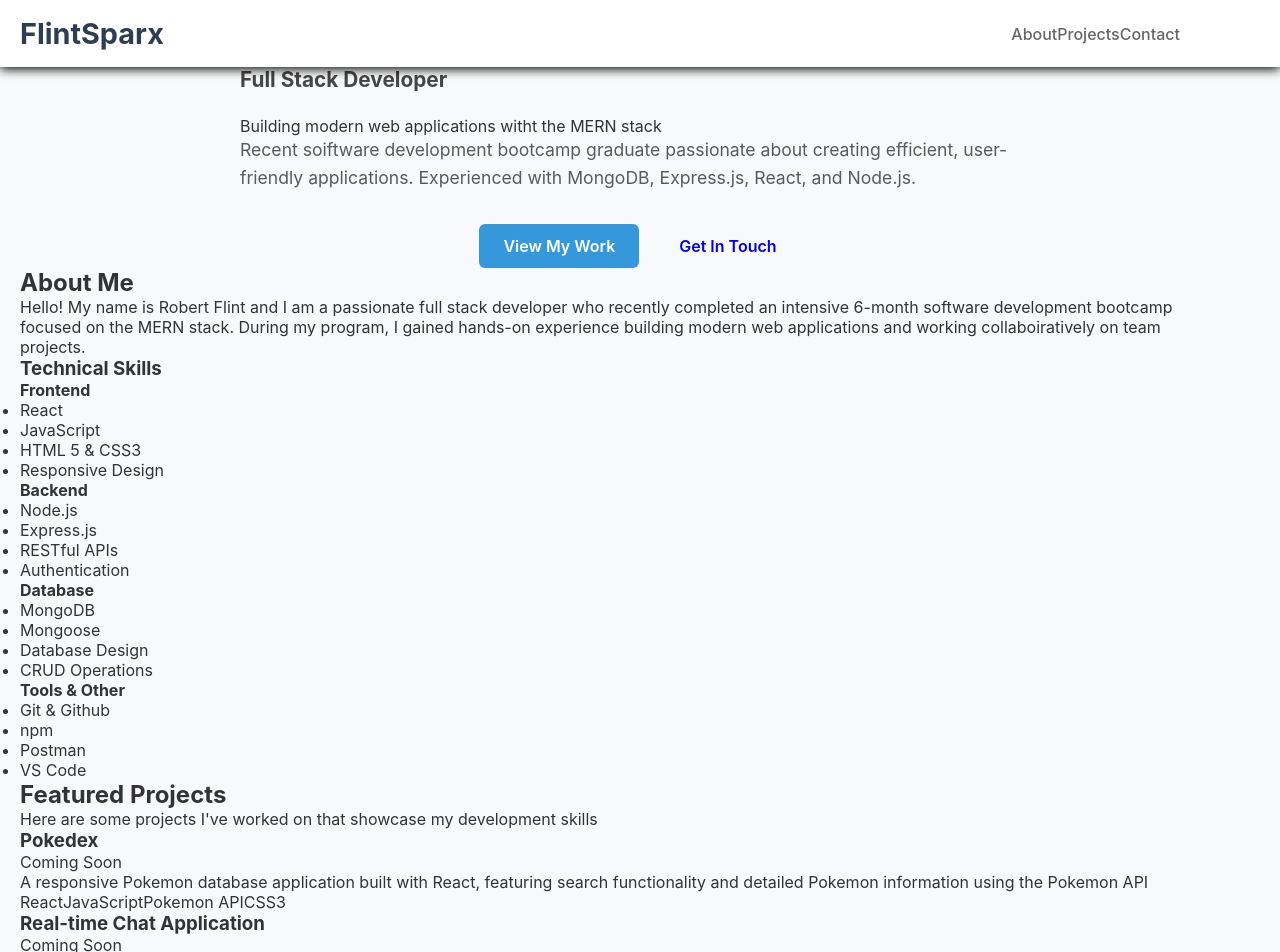
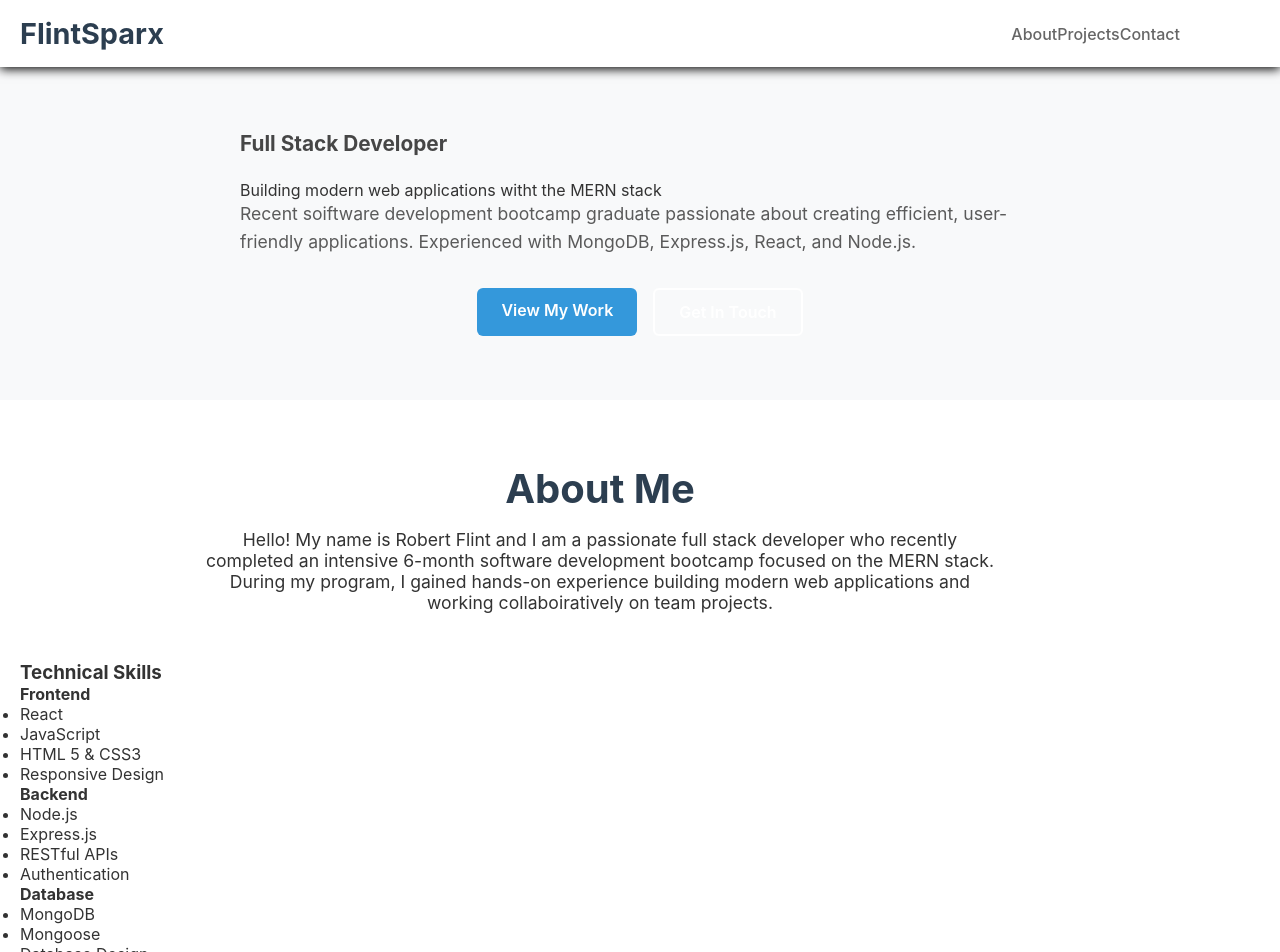
Before and after one commit to FlintSparx/flintsparx.github.io, a React (Create React App) app: page / in a window 1280 px wide. Shown: the top 952 px of the page. Built offline with nearby package versions, Linux system fonts and the light colour scheme.

Commit message:
updated app.css

```diff
--- a/src/App.css
+++ b/src/App.css
@@ -108,3 +108,51 @@ transition: color 0.3s ease;
   background: #2980b9;
   transform: translateY(-2px);
 }
+
+.btn-secondary {
+  background: transparent;
+  color: white;
+  border: 2px solid white;
+}
+
+.btn-seconday:hover {
+  background: white;
+  color: #667eea;
+}
+
+/* Section Styles */
+
+section {
+  padding: 4rem 0;
+}
+
+.section-title {
+  font-size: 2.5rem;
+  text-align: center;
+  margin-bottom: 1rem;
+  color: #2c3e50;
+
+}
+
+.section-subtitle {
+  text-align: center;
+  font-size: 1.2rem;
+  color: #666;
+  margin-bottom: 3rem;
+  max-width: 600px;
+  margin-left: auto;
+  margin-right: auto;
+}
+
+/* About Section */
+
+.about {
+  background: white;
+}
+
+.about-content {
+  max-width: 800px;
+  margin: 0 auto 3rem auto;
+  font-size: 1.1rem;
+  text-align: center;
+}
```
